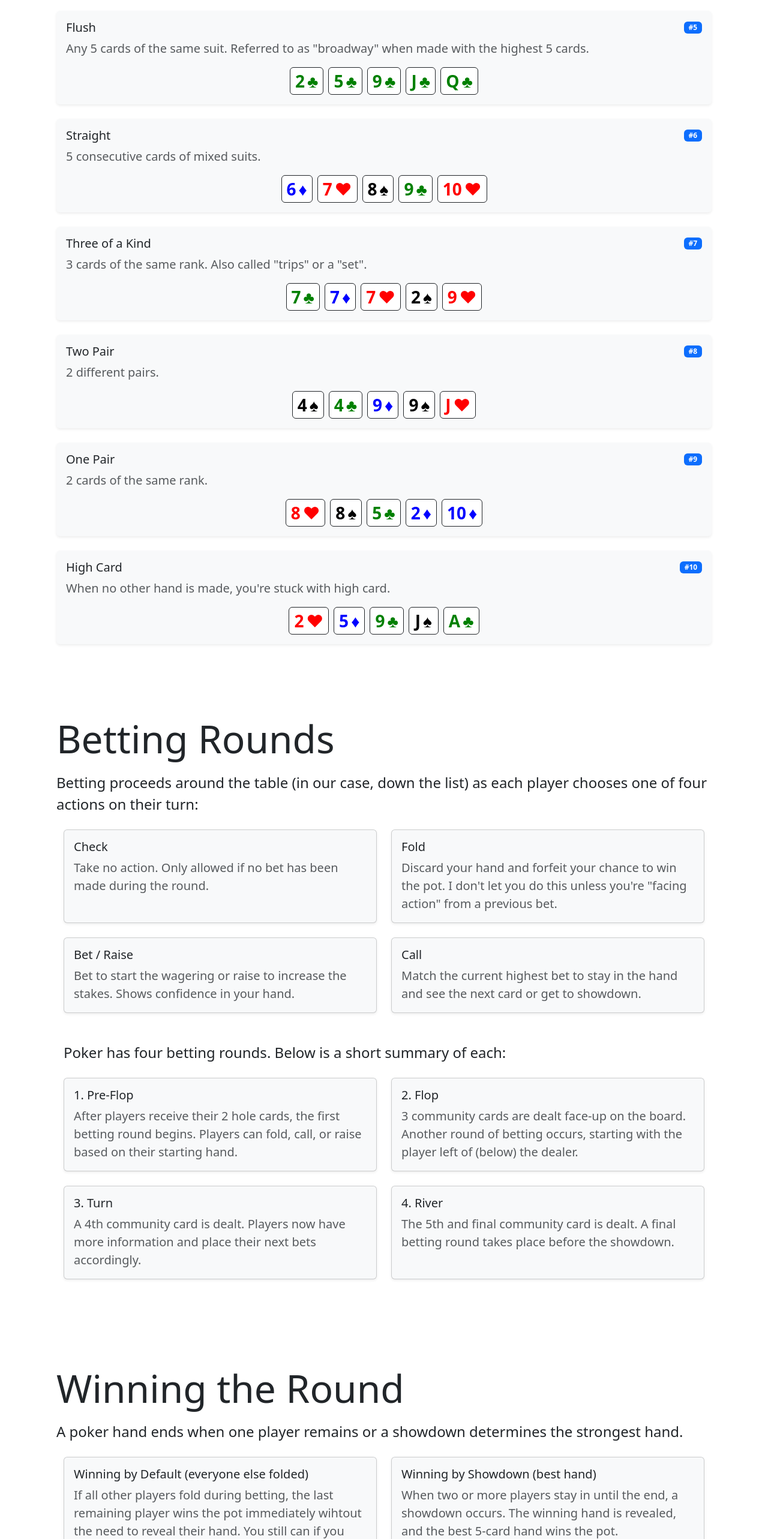
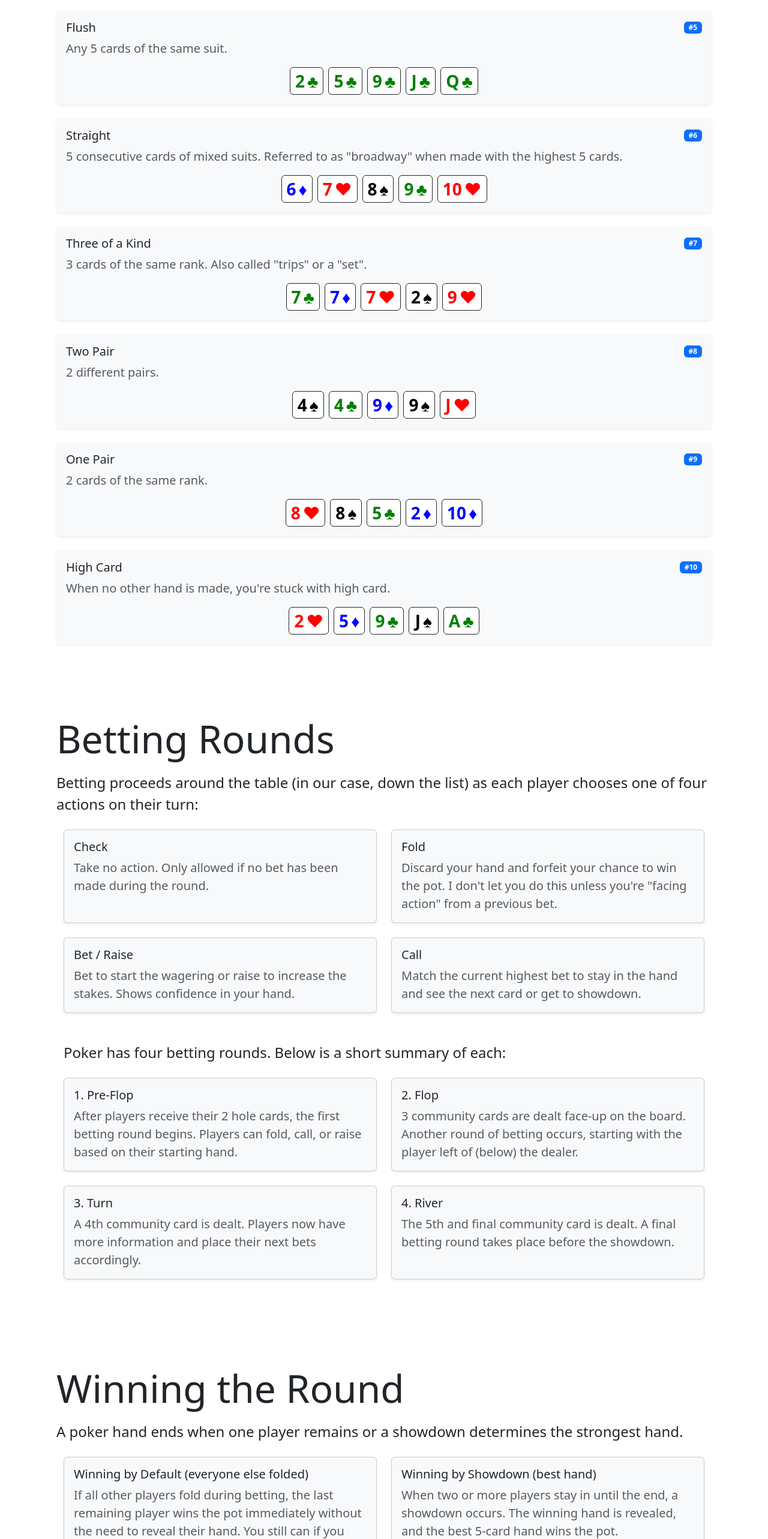
Before and after one commit to soljt/poker-app, a React (Vite) app in the folder frontend/: page / in a window 1280 px wide. Shown: the part 1440-4006 px from the top of the page at 60% size. Built offline with nearby package versions, Linux system fonts and the light colour scheme; no server answers.

Commit message:
fixed typos and removed reliance on localStorage for fetching user info

```diff
--- a/frontend/src/components/SpecialLanding.tsx
+++ b/frontend/src/components/SpecialLanding.tsx
@@ -12,12 +12,10 @@ const SpecialLanding: React.FC = () => {
           <Card.Title>
             <h1 className="display-3 text-danger">Hi sweetheart 💕</h1>
           </Card.Title>
-          <Card.Text>
-            <p className="fs-4 fw-bold mt-4">
-              I made this special page just for you. Nobody else can even see it
-              at all!!! I also custom-made the background on iPadmé 😎. I hope
-              you're loving me! Mwah 😘
-            </p>
+          <Card.Text className="fs-4 fw-bold mt-4 mb-5">
+            I made this special page just for you. Nobody else can even see it
+            at all!!! I also custom-made the background on iPadmé 😎. I hope
+            you're loving me! Mwah 😘
           </Card.Text>
         </Card.Body>
       </Card>
--- a/frontend/src/components/WinningGuide.tsx
+++ b/frontend/src/components/WinningGuide.tsx
@@ -22,7 +22,7 @@ const WinningGuide: React.FC = () => {
                 </Card.Title>
                 <Card.Text className="fs-5 text-muted">
                   If all other players fold during betting, the last remaining
-                  player wins the pot immediately wihtout the need to reveal
+                  player wins the pot immediately without the need to reveal
                   their hand. You still can if you want though! Mind games...
                 </Card.Text>
               </Card.Body>
--- a/frontend/src/constants/pokerHands.ts
+++ b/frontend/src/constants/pokerHands.ts
@@ -46,7 +46,7 @@ export const pokerHands = [
   },
   {
     title: "Flush",
-    description: "Any 5 cards of the same suit. Referred to as \"broadway\" when made with the highest 5 cards.",
+    description: "Any 5 cards of the same suit.",
     cards: [
       "2 of clubs",
       "5 of clubs",
@@ -57,7 +57,7 @@ export const pokerHands = [
   },
   {
     title: "Straight",
-    description: "5 consecutive cards of mixed suits.",
+    description: "5 consecutive cards of mixed suits. Referred to as \"broadway\" when made with the highest 5 cards.",
     cards: [
       "6 of diamonds",
       "7 of hearts",
--- a/frontend/src/context/useAuth.tsx
+++ b/frontend/src/context/useAuth.tsx
@@ -37,11 +37,10 @@ export const UserProvider = ({ children }: Props) => {
   const [token, setToken] = useState<string | null>(
     getCookie("csrf_access_token") || null
   );
-  const [user, setUser] = useState<User | null>(
-    localStorage.getItem("user")
-      ? JSON.parse(localStorage.getItem("user") || "") // would throw an error if we tried to JSON.parse("")
-      : null
-  );
+  const [user, setUser] = useState<User | null>(null);
+  // localStorage.getItem("user")
+  // ? JSON.parse(localStorage.getItem("user") || "") // would throw an error if we tried to JSON.parse("")
+  // :
   const [isReady, setIsReady] = useState(false);
 
   function getCookie(name: string) {
@@ -58,13 +57,13 @@ export const UserProvider = ({ children }: Props) => {
       game_api.defaults.headers.common["X-CSRF-TOKEN"] = token;
       admin_api.defaults.headers.common["X-CSRF-TOKEN"] = token;
       const response = await auth_api.post("/who_am_i", {}); // can throw error
-      localStorage.setItem("user", JSON.stringify(response.data.user));
+      // localStorage.setItem("user", JSON.stringify(response.data.user));
       setUser(response.data.user);
       setToken(token);
     } catch {
       // should only catch 401 unauth
       setUser(null);
-      localStorage.removeItem("user");
+      // localStorage.removeItem("user");
       localStorage.removeItem("game_id"); // do not let the user store a game if they fail to auth
       setToken(null);
     }
@@ -103,7 +102,7 @@ export const UserProvider = ({ children }: Props) => {
             game_api.defaults.headers.common["X-CSRF-TOKEN"] = token;
 
             const res = await auth_api.post("/who_am_i", {});
-            localStorage.setItem("user", JSON.stringify(res.data.user));
+            // localStorage.setItem("user", JSON.stringify(res.data.user));
             setUser(res.data.user);
             toast.success(res.data.message);
           }
@@ -119,7 +118,7 @@ export const UserProvider = ({ children }: Props) => {
       await logoutAPI().then((res) => {
         toast.success(res?.data.message);
         setUser(null);
-        localStorage.removeItem("user");
+        // localStorage.removeItem("user");
         setToken(null);
         navigate("/");
       });
```
